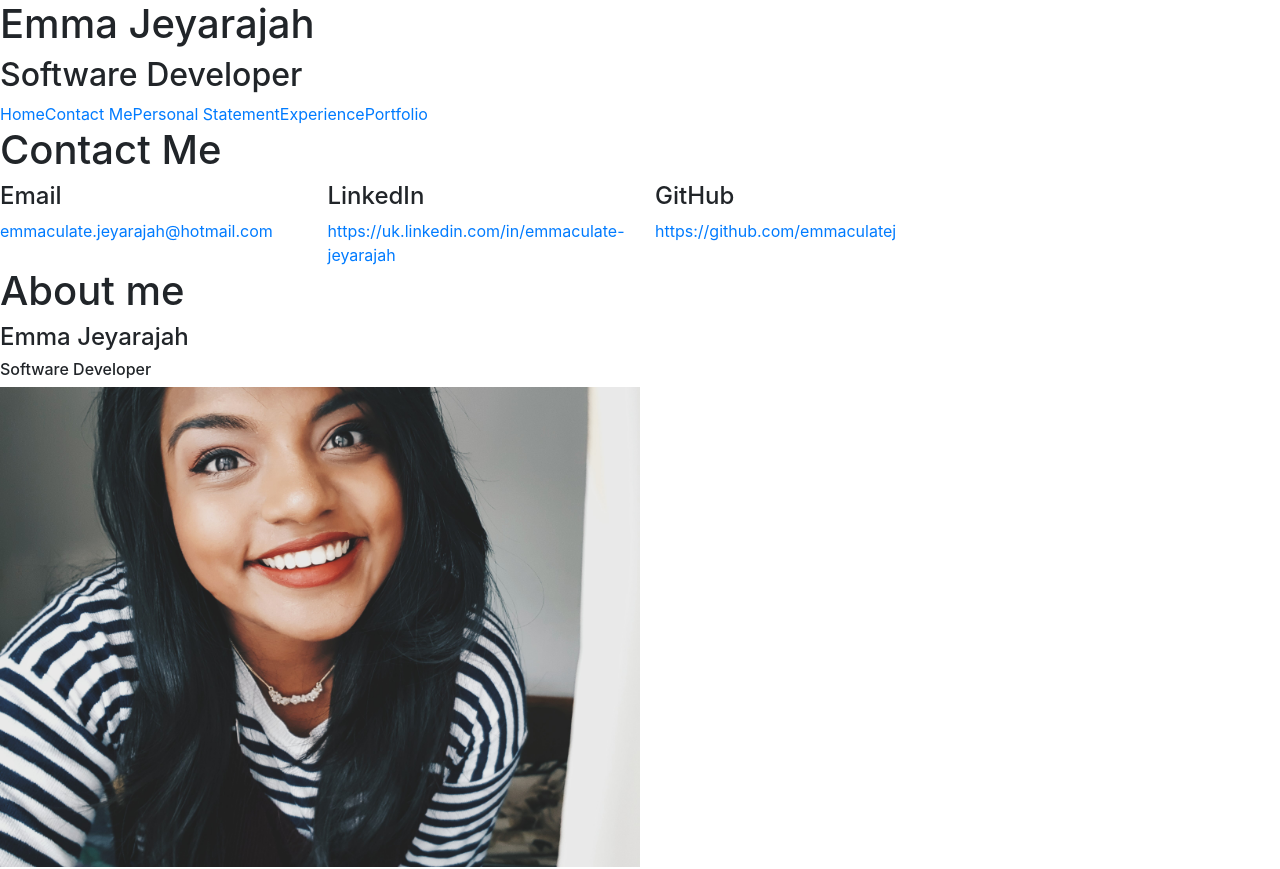
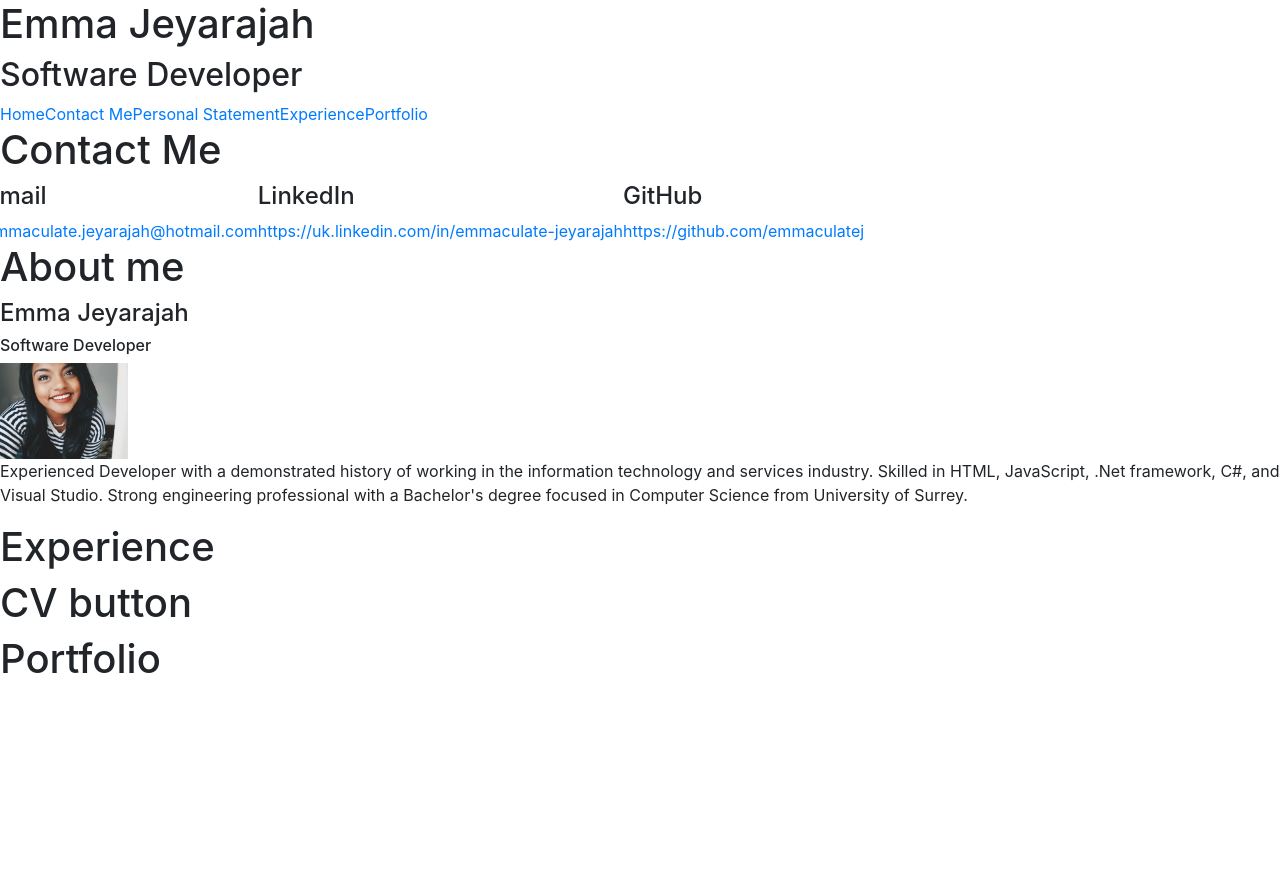
Before and after one commit to emmaculatej/personal-website, a Vue app in the folder personal-website/: page /#/ in a window 1280 px wide. Shown: the top 869 px of the page. After the commit the page ends 800 px from the top, so only its background shows below. Built offline with nearby package versions, Linux system fonts and the light colour scheme.

Commit message:
Generic Description from LinkedIn

```diff
--- a/personal-website/src/components/ContactMe.vue
+++ b/personal-website/src/components/ContactMe.vue
@@ -2,11 +2,11 @@
     <div>
         <h1> Contact Me </h1>
         <div class="row">
-            <div class="col-lg-3">
+            <div>
             <h4> Email </h4>
             <a href="mailto:emmaculate.jeyarajah@hotmail.com"> {{personalDetails.email}}</a>
             </div>
-            <div class="col-lg-3" v-for="item in socialMedia" v-bind:key="item.id">
+            <div v-for="item in socialMedia" v-bind:key="item.id">
                 <h4> {{item.title}} </h4>
                 <a :href=item.link> {{item.link}} </a>
             </div>
--- a/personal-website/src/components/PersonalDescription.vue
+++ b/personal-website/src/components/PersonalDescription.vue
@@ -3,10 +3,13 @@
     <h1> About me </h1>
     <h4> {{ personalDetails.forename}} {{ personalDetails.surname}} </h4>
     <h6> {{ personalDetails.occupation}} </h6>
-    <img src="../assets/profilepic.jpg" style="width: 50%; height: 50%"/>
-    <p> Here goes some general text about me</p>
+    <img src="../assets/profilepic.jpg" style="width: 10%; height: 10%"/>
+    <div>
+    <p> Experienced Developer with a demonstrated history of working in the information technology and services industry.
+        Skilled in HTML, JavaScript, .Net framework, C#, and Visual Studio.
+        Strong engineering professional with a Bachelor's degree focused in Computer Science from University of Surrey. </p>
+    </div>
 </div>
-
 </template>
 
 <script>
```
